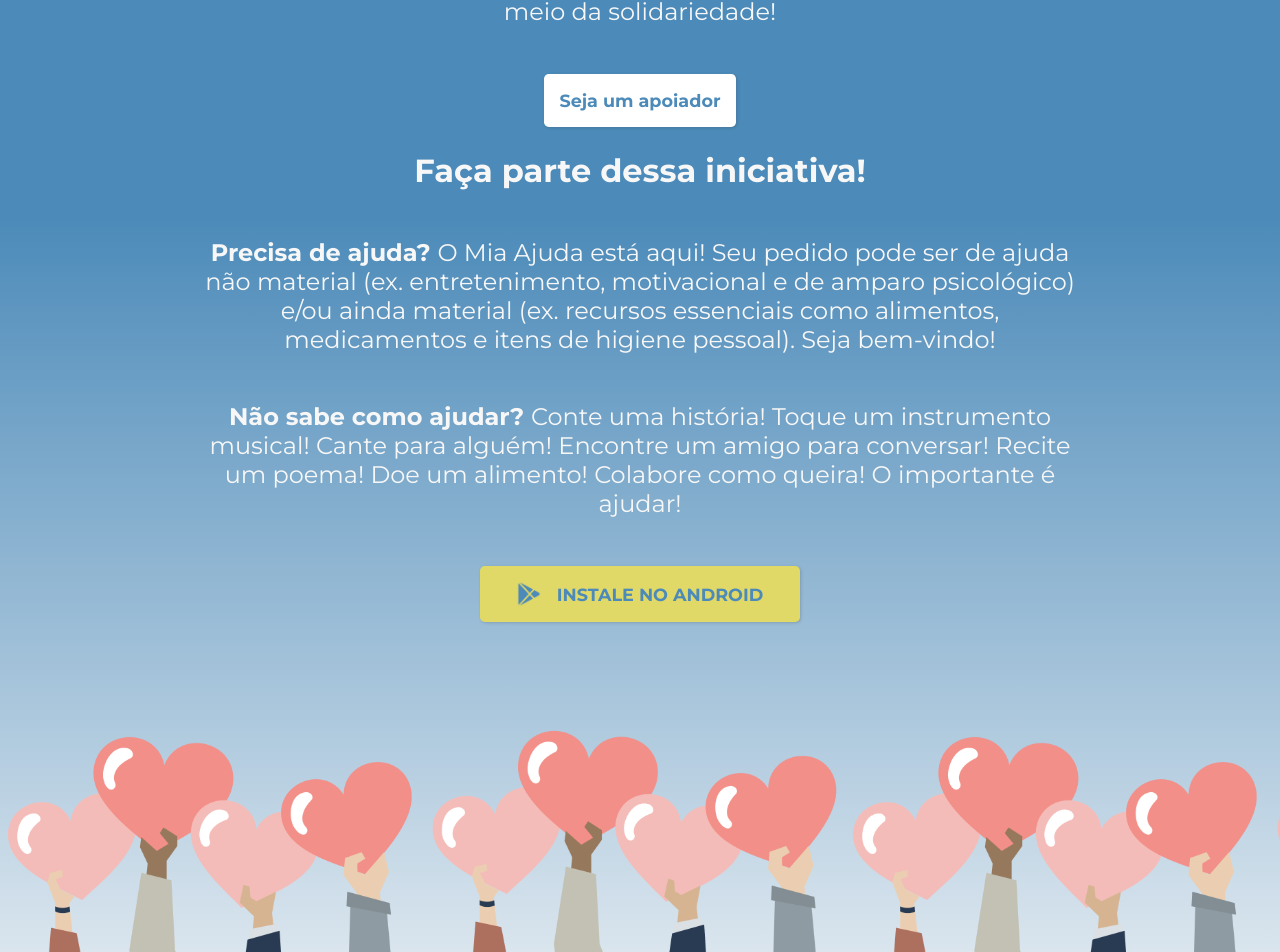
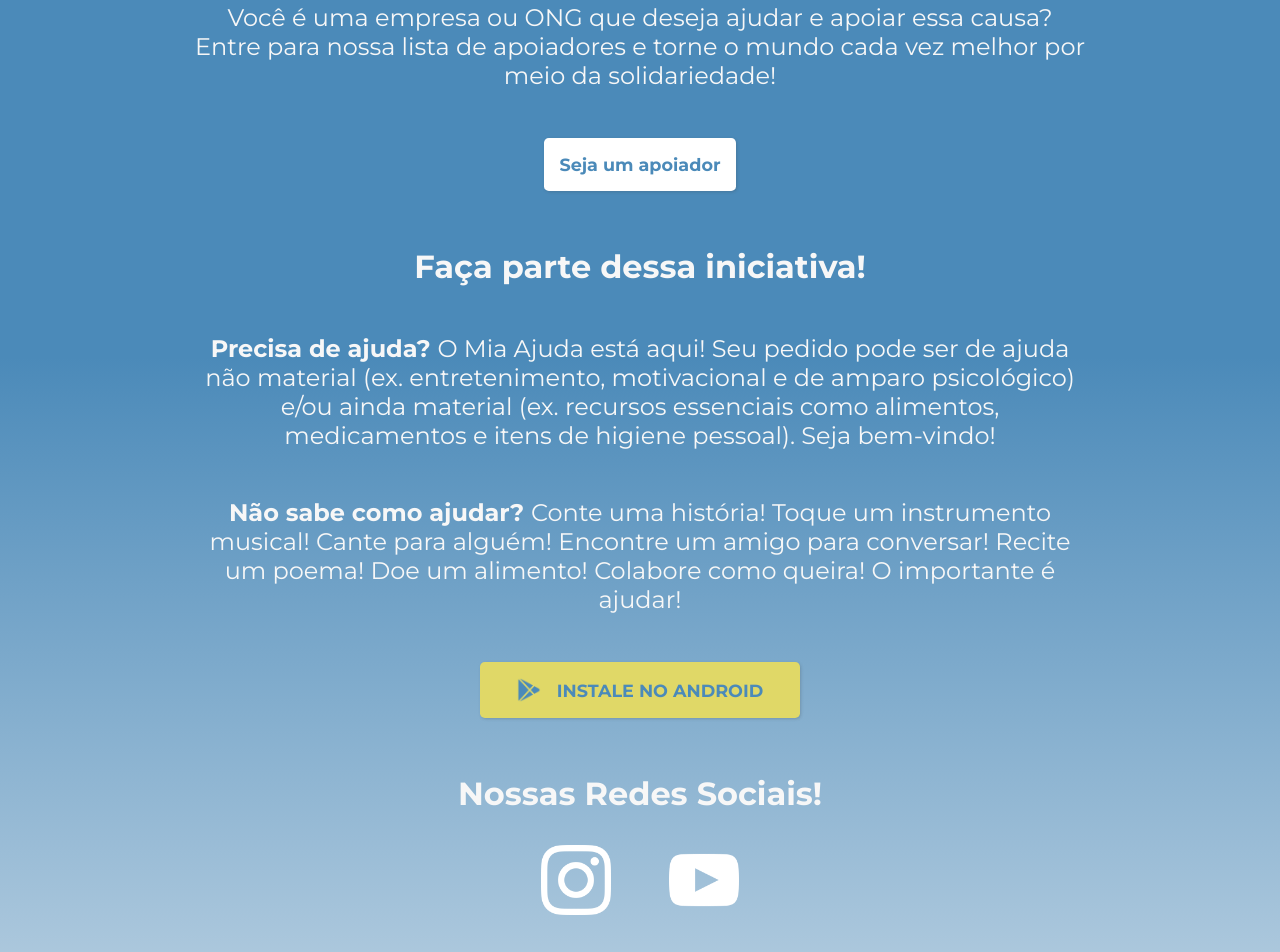
Before and after one commit to mia-ajuda/Institucional, a React (Create React App) app: page / in a window 1280 px wide. Shown: the part 1845-2797 px from the top of the page. Built offline with nearby package versions, Linux system fonts and the light colour scheme.

Commit message:
#Hotfix add the logos in the main page and change the name in navbar

```diff
--- a/src/components/NavBar/index.js
+++ b/src/components/NavBar/index.js
@@ -45,7 +45,7 @@
               Contato
             </NavLink>
             <NavLink id='navTitle' to='/doar'>
-              Doar
+              Redes Sociais
             </NavLink>
             <NavLink id='navTitle' to='/support'>
               Apoio
--- a/src/components/NavBar/styles.js
+++ b/src/components/NavBar/styles.js
@@ -27,7 +27,7 @@
         color: #4b8ab9;
         font-weight: bold;
         margin-left: 2em;
-        font-size: 1.8em;
+        font-size: 1.6em;
         text-decoration: none;
       }
 
--- a/src/pages/home/index.js
+++ b/src/pages/home/index.js
@@ -5,7 +5,7 @@
   HowToUseList,
   HomeSection,
   Footer,
-  HomeBackground,
+  HomeBackground
 } from './styles';
 
 import { NavLink } from 'react-router-dom';
@@ -16,6 +16,8 @@
 import card4 from '../../assets/images/card4.svg';
 import logoTitle from '../../assets/images/logotitle.png';
 import headerImg from '../../assets/images/headerimg.svg';
+import instagramImg from '../../assets/images/socialMedias/instagram.png';
+import youtubeImg from '../../assets/images/socialMedias/youtube.png';
 
 import video from '../../assets/video.mp4';
 
@@ -165,6 +167,18 @@
             INSTALE NO ANDROID
           </a>
         </HomeSection>
+
+        <HomeSection>
+          <h3>Nossas Redes Sociais!</h3>
+          <div className='iconsContainer'>
+            <a rel="noopener noreferrer" href="https://www.instagram.com/miaajuda/" target="_blank">
+              <img className='iconsImg' src={instagramImg} alt='instagram' />
+            </a>
+            <a rel="noopener noreferrer" href="https://www.youtube.com/channel/UCD_G2U7UEyUXMP7QGisx7sg" target="_blank">
+              <img className='iconsImg' src={youtubeImg} alt='instagram' />
+            </a>
+          </div>
+        </HomeSection>
         <Footer></Footer>
       </HomeBackground>
     </Container>
--- a/src/pages/home/styles.js
+++ b/src/pages/home/styles.js
@@ -163,6 +163,7 @@
   text-align: center;
   padding: 0rem 0 1.5rem 0;
   color: #f7f7f7;
+  margin-top: 2rem;
 
   p {
     margin: 3rem auto;
@@ -224,6 +225,29 @@
       box-shadow: 1px 1px 5px 2px #35353535;
     }
   }
+
+  .iconsContainer {
+    display: flex;
+    justify-content: space-between;
+    margin: auto;
+    width: 20%;
+    margin-top: 2rem;
+  }
+
+  .iconsImg {
+    width: 55%;
+    transition: all 200ms ease;
+    &:hover {
+      transform: scale(1.1);
+      cursor: pointer;
+    }
+  }
+
+  @media only screen and (max-width: 768px) {
+    .iconsContainer {
+      width: 40%;
+    }
+  }
 `;
 export const HomeBackground = styled.div`
   padding-top: 4rem;
```
Also changed, not shown: src/assets/images/socialMedias/instagram.png (added), src/assets/images/socialMedias/youtube.png (added).
